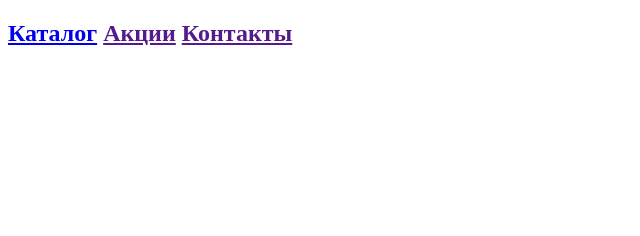
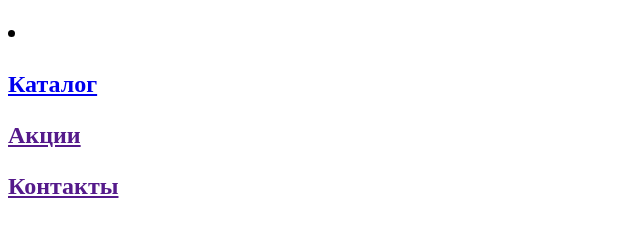
Before and after one commit to Rad1on/twelfth-round, a plain HTML site: page index.html in a window 1280 px wide. Shown: the part 60-296 px from the top of the page, without its empty margins (0-640 px from the left). Drawn offline with Linux system fonts and the light colour scheme.

Commit message:
корректировка

```diff
--- a/index.html
+++ b/index.html
@@ -7,8 +7,15 @@
     <title>Twelfth round</title>
 </head>
 <body>
- <header><h1><a href="D:\git-hub\twelfth-round\index.html">Twelfth round</a></h1></header>
- <h2> <a href="Main-Positions\Katalog\Katalog.html">Каталог</a> <a href="">Акции</a> <a href="">Контакты</a></h2>
+    <header>
+     <h1><a href="D:\git-hub\twelfth-round\index.html">Twelfth round</a></h1>
+    </header>
+ <h2>
+        <li>
+            <ul></ul><a href="Main-Positions\Katalog\Katalog.html">Каталог</a>
+            <ul></ul><a href="">Акции</a>
+            <ul></ul><a href="">Контакты</a></h2>
+        </li>
 
 </body>
 </html>
```
Also changed, not shown: Main-Positions/Katalog/Kapu/Kapu_main.html (+3 -1 lines), Main-Positions/Katalog/Katalog.html (+3 -1 lines), Main-Positions/Katalog/Perchatky_Bokserskie/Perchatki_bokserskie_main.html (+3 -1 lines), Main-Positions/Katalog/Schitki_na_goleni/Schitki_na_goleni_main.html (+3 -1 lines), Main-Positions/Katalog/Shlemu/Shlemu_main.html (+3 -1 lines).
